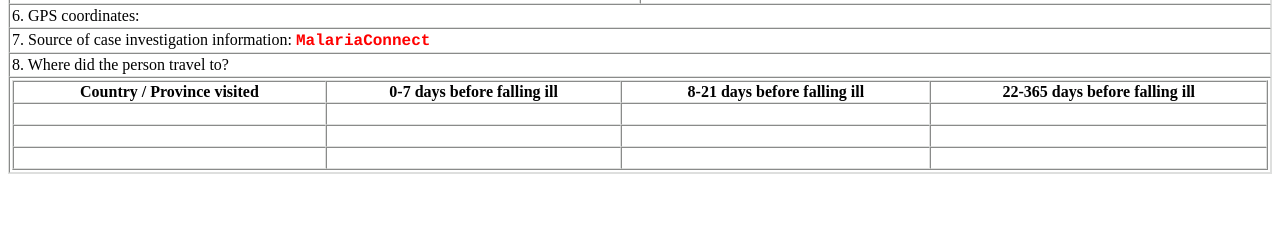
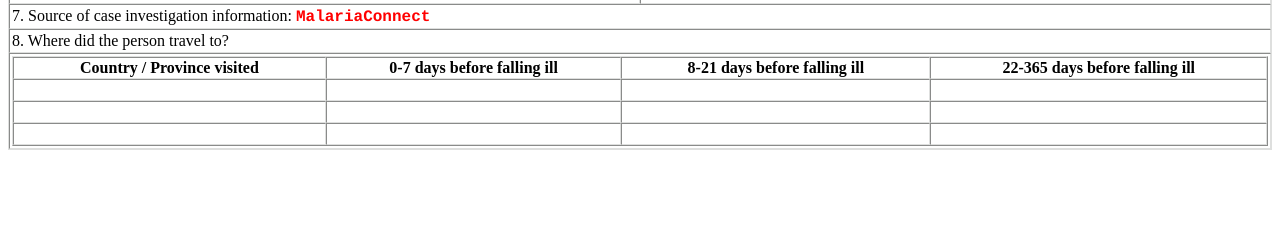
Before and after one commit to praekeltfoundation/malaria24-django, a Django app: template malaria24/ona/templates/ona/html_email.html in a window 1280 px wide. Shown: the part 450-690 px from the top of the page. Run offline with Django 3.2, Linux system fonts and the light colour scheme; the template is opened without the code that fills it: values that come from a table or form of the project are taken from there, others are empty; parts of the project's set-up code (start-up, migrations or seed data) failed here and were passed over.

Commit message:
removed 'gps coordinates' field

```diff
--- a/malaria24/ona/templates/ona/html_email.html
+++ b/malaria24/ona/templates/ona/html_email.html
@@ -74,9 +74,6 @@
       <td colspan="6">5. Patient's contact number: <span class="variable"><strong>{{case.msisdn}}</strong></span></td>
     </tr>
     <tr>
-      <td colspan="12">6. GPS coordinates:</td>
-    </tr>
-    <tr>
       <td colspan="12">7. Source of case investigation information: <span class="variable"><strong>MalariaConnect</strong></span></td>
     </tr>
     <tr>
```
